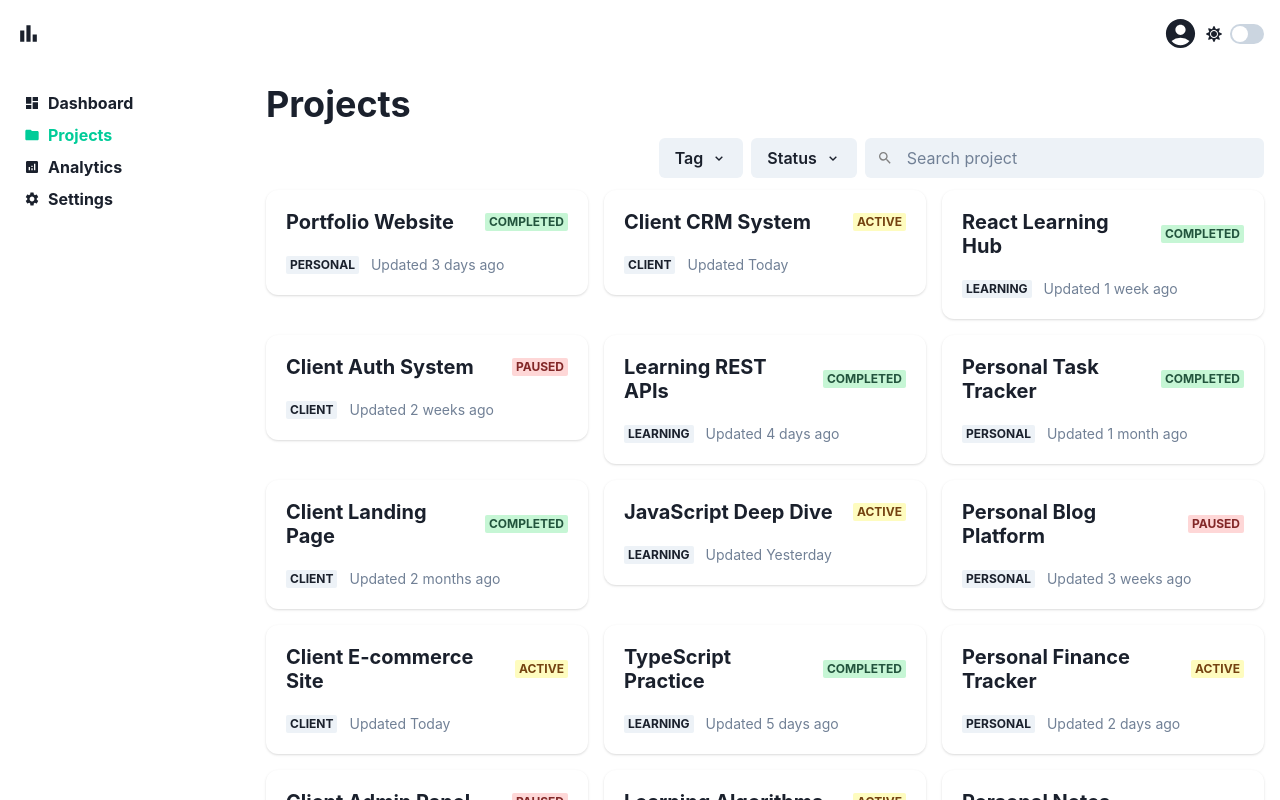
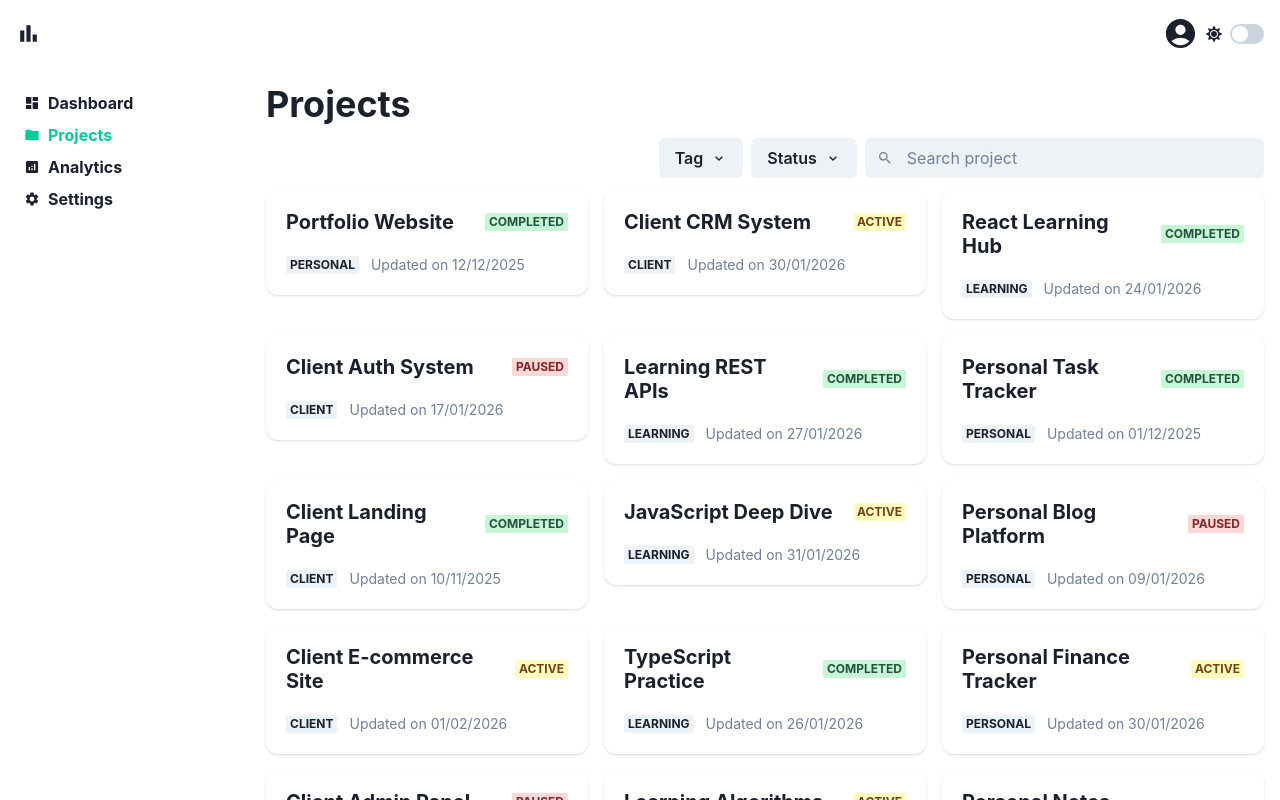
Before and after one commit to mahmud-ops/DevPulse, a React (Vite) app: page /projects in a window 1280 px wide. Built offline with nearby package versions, Linux system fonts and the light colour scheme.

Commit message:
Refactor: Update project last updated display to use recent actions date

```diff
--- a/src/components/ProjectCard.tsx
+++ b/src/components/ProjectCard.tsx
@@ -46,7 +46,7 @@ const ProjectCard = ({ project }: Props) => {
           <HStack spacing={3}>
             <Badge variant="subtle">{project.tag}</Badge>
             <Text fontSize="sm" color="gray.500">
-              Updated {project.last_updated}
+              Updated on {project.recent_actions[0]?.date ?? "N/A"}
             </Text>
           </HStack>
         </CardBody>
--- a/src/fakeDB.ts
+++ b/src/fakeDB.ts
@@ -5,7 +5,6 @@ export const projects: Project[] = [
     id: 1,
     name: "Portfolio Website",
     status: "Completed",
-    last_updated: "3 days ago",
     tag: "Personal",
     recent_actions: [
       { message: "Finalize project section", date: "12/12/2025" },
@@ -17,7 +16,6 @@ export const projects: Project[] = [
     id: 2,
     name: "Client CRM System",
     status: "Active",
-    last_updated: "Today",
     tag: "Client",
     recent_actions: [
       { message: "Add customer analytics", date: "30/01/2026" },
@@ -29,7 +27,6 @@ export const projects: Project[] = [
     id: 3,
     name: "React Learning Hub",
     status: "Completed",
-    last_updated: "1 week ago",
     tag: "Learning",
     recent_actions: [
       { message: "Complete hooks module", date: "24/01/2026" },
@@ -41,7 +38,6 @@ export const projects: Project[] = [
     id: 4,
     name: "Client Auth System",
     status: "Paused",
-    last_updated: "2 weeks ago",
     tag: "Client",
     recent_actions: [
       { message: "JWT implementation", date: "17/01/2026" },
@@ -53,7 +49,6 @@ export const projects: Project[] = [
     id: 5,
     name: "Learning REST APIs",
     status: "Completed",
-    last_updated: "4 days ago",
     tag: "Learning",
     recent_actions: [
       { message: "CRUD endpoints", date: "27/01/2026" },
@@ -65,7 +60,6 @@ export const projects: Project[] = [
     id: 6,
     name: "Personal Task Tracker",
     status: "Completed",
-    last_updated: "1 month ago",
     tag: "Personal",
     recent_actions: [
       { message: "Task creation flow", date: "01/12/2025" },
@@ -77,7 +71,6 @@ export const projects: Project[] = [
     id: 7,
     name: "Client Landing Page",
     status: "Completed",
-    last_updated: "2 months ago",
     tag: "Client",
     recent_actions: [
       { message: "SEO optimization", date: "10/11/2025" },
@@ -89,7 +82,6 @@ export const projects: Project[] = [
     id: 8,
     name: "JavaScript Deep Dive",
     status: "Active",
-    last_updated: "Yesterday",
     tag: "Learning",
     recent_actions: [
       { message: "Async/await practice", date: "31/01/2026" },
@@ -101,7 +93,6 @@ export const projects: Project[] = [
     id: 9,
     name: "Personal Blog Platform",
     status: "Paused",
-    last_updated: "3 weeks ago",
     tag: "Personal",
     recent_actions: [
       { message: "Draft markdown support", date: "09/01/2026" },
@@ -113,7 +104,6 @@ export const projects: Project[] = [
     id: 10,
     name: "Client E-commerce Site",
     status: "Active",
-    last_updated: "Today",
     tag: "Client",
     recent_actions: [
       { message: "Cart logic", date: "01/02/2026" },
@@ -125,7 +115,6 @@ export const projects: Project[] = [
     id: 11,
     name: "TypeScript Practice",
     status: "Completed",
-    last_updated: "5 days ago",
     tag: "Learning",
     recent_actions: [
       { message: "Utility types", date: "26/01/2026" },
@@ -137,7 +126,6 @@ export const projects: Project[] = [
     id: 12,
     name: "Personal Finance Tracker",
     status: "Active",
-    last_updated: "2 days ago",
     tag: "Personal",
     recent_actions: [
       { message: "Expense categories", date: "30/01/2026" },
@@ -149,7 +137,6 @@ export const projects: Project[] = [
     id: 13,
     name: "Client Admin Panel",
     status: "Paused",
-    last_updated: "1 month ago",
     tag: "Client",
     recent_actions: [
       { message: "Role permissions", date: "02/01/2026" },
@@ -161,7 +148,6 @@ export const projects: Project[] = [
     id: 14,
     name: "Learning Algorithms",
     status: "Active",
-    last_updated: "Yesterday",
     tag: "Learning",
     recent_actions: [
       { message: "Binary search", date: "31/01/2026" },
@@ -173,7 +159,6 @@ export const projects: Project[] = [
     id: 15,
     name: "Personal Notes App",
     status: "Completed",
-    last_updated: "2 weeks ago",
     tag: "Personal",
     recent_actions: [
       { message: "Search notes", date: "18/01/2026" },
@@ -185,7 +170,6 @@ export const projects: Project[] = [
     id: 16,
     name: "Client Booking System",
     status: "Active",
-    last_updated: "Today",
     tag: "Client",
     recent_actions: [
       { message: "Calendar view", date: "01/02/2026" },
@@ -197,7 +181,6 @@ export const projects: Project[] = [
     id: 17,
     name: "Learning Git & GitHub",
     status: "Completed",
-    last_updated: "1 month ago",
     tag: "Learning",
     recent_actions: [
       { message: "Rebase practice", date: "05/01/2026" },
@@ -209,7 +192,6 @@ export const projects: Project[] = [
     id: 18,
     name: "Personal Habit Tracker",
     status: "Paused",
-    last_updated: "3 weeks ago",
     tag: "Personal",
     recent_actions: [
       { message: "Streak logic", date: "10/01/2026" },
@@ -221,7 +203,6 @@ export const projects: Project[] = [
     id: 19,
     name: "Client Analytics Dashboard",
     status: "Active",
-    last_updated: "Yesterday",
     tag: "Client",
     recent_actions: [
       { message: "Charts optimization", date: "31/01/2026" },
@@ -233,7 +214,6 @@ export const projects: Project[] = [
     id: 20,
     name: "Learning System Design",
     status: "Active",
-    last_updated: "Today",
     tag: "Learning",
     recent_actions: [
       { message: "Scalability notes", date: "01/02/2026" },
@@ -242,3 +222,9 @@ export const projects: Project[] = [
     ],
   },
 ];
+
+// 🔥 derive last_updated safely
+export const projectsWithLastUpdated = projects.map((p) => ({
+  ...p,
+  last_updated: p.recent_actions[0]?.date ?? "N/A",
+}));
--- a/src/pages/ProjectDetailsPage.tsx
+++ b/src/pages/ProjectDetailsPage.tsx
@@ -53,7 +53,7 @@ const ProjectDetailsPage = () => {
       </Text>
 
       <Text mb={2} color={"gray.600"}>
-        Last updated {project.last_updated}
+        Last updated on {project.recent_actions[0]?.date ?? "N/A"}
       </Text>
 
       <ExpandibleText>
--- a/src/types/Project.ts
+++ b/src/types/Project.ts
@@ -7,7 +7,6 @@ export default interface Project {
     id: number
     name: string
     status: 'Active' | 'Paused' | 'Completed'
-    last_updated: string
     tag: string
     recent_actions: Action[]
 }
```
